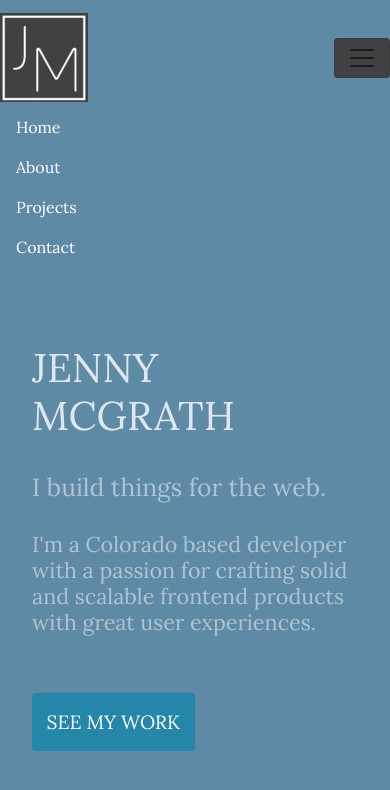
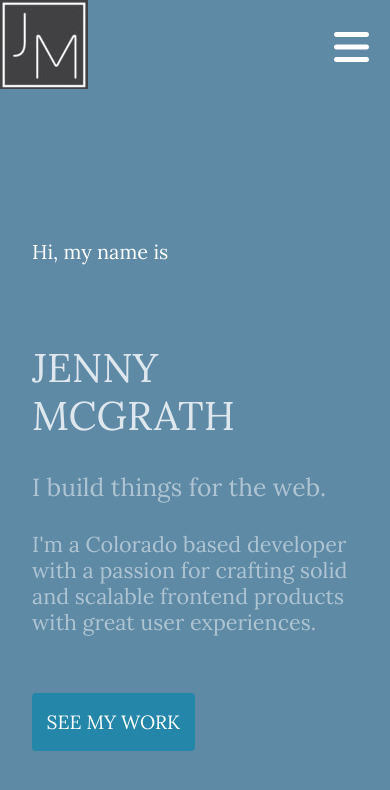
Before and after one commit to jennymarie1027/portfolio, a React (Create React App) app: page / in a window 390 px wide. Shown: the top 790 px of the page. Built offline with nearby package versions, Linux system fonts and the light colour scheme; a web font is replaced by a local one.

Commit message:
fixed bug in responsive design so drop down doesn't automatically show

```diff
--- a/public/stylesheets/nav.css
+++ b/public/stylesheets/nav.css
@@ -1,11 +1,24 @@
+.fa-bars {
+    font-size: 2em;
+    color: white;
+    /* background-color: rgba(183, 156, 167, 0.5); */
+    padding: 0.2em;
+    border-radius: 0.2em;
+}
+
 .navbar {
     background-color: rgb(94, 138, 166);
+    margin-top: 0em;
+    padding-top: 0em;
+    padding-bottom: 0em;
+}
+
+.navbar-brand {
+    padding-top: 0em;
 }
 
 .nav-link {
     color: white;
+    font-size: 1.5em;
+    margin-right: 1.8em;
 }
-
-.navbar-toggler{
-    background-color: #414143;
-}
--- a/src/components/Nav.js
+++ b/src/components/Nav.js
@@ -6,30 +6,33 @@ import Logo from '../imgs/jm_logo.jpg'
 
 const Nav = () => {
     return (
-        <header className='navbar fixed-top navbar-expand-sm navbar-light'>
+        // <nav className='navbar fixed-top navbar-expand-sm navbar-light'>
+        <nav className='navbar navbar-expand-md fixed-top'>
             <Link to='/' className='navbar-brand mb-0 h1'>
-                <img id='logo' src={Logo} alt='JM LOGO' />
+                <img className='d-inline-block align-top' id='logo' src={Logo} alt='JM LOGO' />
             </Link>
             <button
+                className='navbar-toggler'
                 type='button'
                 data-bs-toggle='collapse'
                 data-bs-target='#navbarNav'
-                className='navbar-toggler'
                 aria-controls='navbarNav'
                 aria-expanded='false'
                 aria-label='toggle navigation'>
-                <span className='navbar-inverse navbar-toggler-icon'></span>
+                <i class="fas fa-bars"></i>
             </button>
-            <div className=' navbar-collapse' id='navbarNav'>
-                <Link to='/' className='nav-link'>Home</Link>
-                <Link to='/About' className='nav-link' >About</Link>
-                <Link to='/Projects' className='nav-link'>Projects</Link>
-                <Link to='/Contact' className='nav-link'>Contact</Link>
-                {/* <Link to='/Resume' className='nav-link'>Resume</Link> */}
+            <div className='collapse navbar-collapse' id='navbarNav'>
+                <ul className='navbar-nav'>
+                    <li className='nav-item '><Link to='/' className='nav-link'>Home</Link></li>
+                    <li className='nav-item'><Link to='/About' className='nav-link' >About</Link></li>
+                    <li className='nav-item'><Link to='/Projects' className='nav-link'>Projects</Link></li>
+                    <li className='nav-item'><Link to='/Contact' className='nav-link'>Contact</Link></li>
+                    {/* <li className='nav-item'><Link to='/Resume' className='nav-link'>Resume</Link></li> */}
+                </ul>
+            </div>
 
 
-            </div>
-        </header>
+        </nav>
     )
 }
 
```
